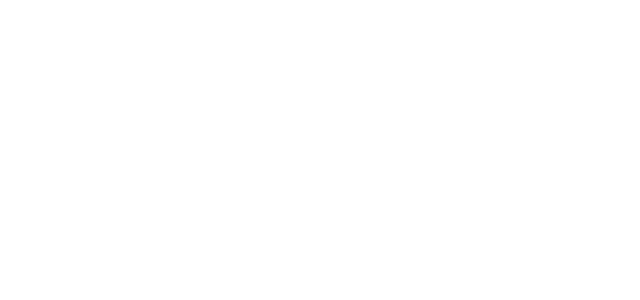
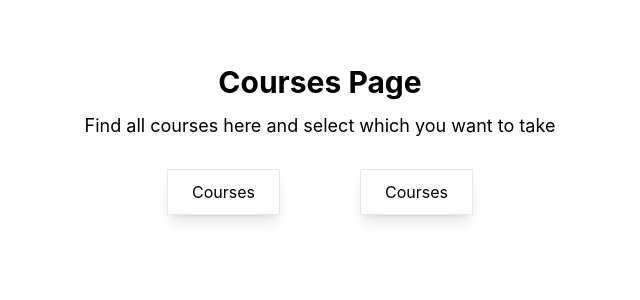
Before and after one commit to AmaduKamara/react-router-dom-v6, a React (Create React App) app: page /learn/courses in a window 1280 px wide. Before the commit this address had no page. Shown: the top 300 px of the page, without its empty margins (320-960 px from the left). Built offline with nearby package versions, Linux system fonts and the light colour scheme.

Commit message:
Add Courses and Bundles compmponents to be routed inside Learn page

```diff
--- /dev/null
+++ b/src/components/Bundles.jsx
@@ -0,0 +1,10 @@
+import React from "react";
+
+const Bundles = () => (
+  <div className="text-center">
+    <h1 className="text-xl font-semibold">Bundles Page</h1>
+    <p>List of bundles will show here....</p>
+  </div>
+);
+
+export default Bundles;
--- /dev/null
+++ b/src/components/Courses.jsx
@@ -0,0 +1,10 @@
+import React from "react";
+
+const Courses = () => (
+  <div className="text-center">
+    <h1 className="text-xl font-semibold">Couses Page</h1>
+    <p>List of courses will show here...</p>
+  </div>
+);
+
+export default Courses;
--- a/src/index.js
+++ b/src/index.js
@@ -10,13 +10,16 @@
   Navigate,
 } from "react-router-dom";
 import Learn from "./pages/Learn";
+import Courses from "./components/Courses";
 
 ReactDOM.render(
   <Router>
     <Routes>
       <Route path="/" element={<Home />} />
-      <Route path="myapps" element={<Navigate replace to="/learn" />} />
-      <Route path="learn" element={<Learn />} />
+      <Route path="/myapps" element={<Navigate replace to="/learn" />} />
+      <Route path="learn" element={<Learn />}>
+        <Route path="courses" element={<Courses />} />
+      </Route>
     </Routes>
   </Router>,
   document.getElementById("root")
```
